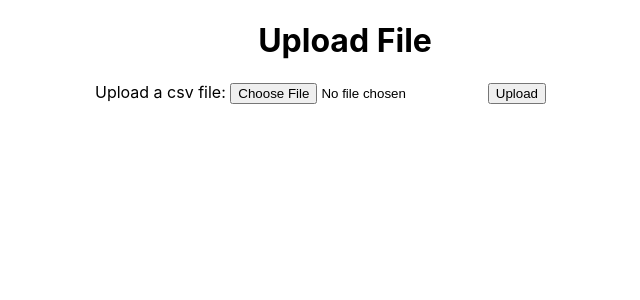
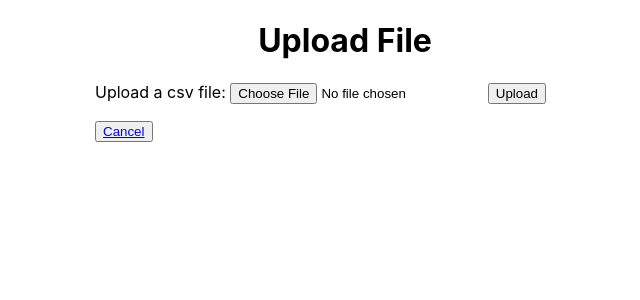
Before and after one commit to kafiyatulfthr/menumakan, a Flask app: page /uploadfiles in a window 1280 px wide. Shown: the top 300 px of the page, without its empty margins (295-935 px from the left). Run offline with Flask 2, Linux system fonts and the light colour scheme; some libraries are stand-ins or nearby versions.

Commit message:
add cancel button

```diff
--- a/templates/upload-files.html
+++ b/templates/upload-files.html
@@ -12,6 +12,10 @@
         <form  method="POST" action="/uploadfiles" enctype="multipart/form-data">
             Upload a csv file: <input type='file' name='file'>
             <input type='submit' value='Upload'>
+            <p>
+                <button><a href="/">Cancel</a></button>
+            </p>
+
           </form>
     </div>
 </div>
```
